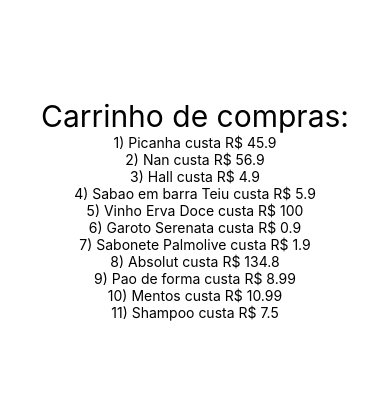
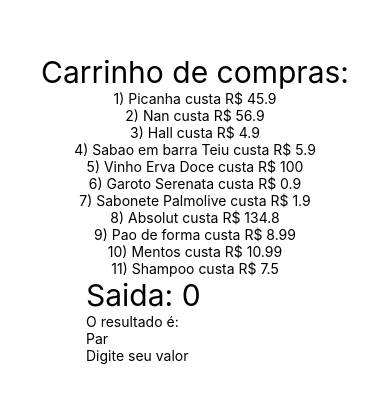
Before and after one commit to lucascarrafa/react-univc, a React Native app in the folder exercicios/: screen / in a window 390 px wide. Shown: the part 213-616 px from the top of the page. Built offline with nearby package versions, Linux system fonts and the light colour scheme.

Commit message:
aula-03052022

```diff
--- a/exercicios/App.js
+++ b/exercicios/App.js
@@ -7,9 +7,12 @@
 import Pai from './componentes/comunicacao/Pai'
 import ContadorV2 from './componentes/contador/ContadorV2'
 import Produtos from './componentes/produtos/Produtos'
+import EntradaDados from './componentes/EntradaDados'
+
 export default () => (
     <View style={tela.App}>
         <Produtos></Produtos>
+        <EntradaDados></EntradaDados>
     </View>
 )
 
--- /dev/null
+++ b/exercicios/componentes/EntradaDados.js
@@ -0,0 +1,22 @@
+import React, {useState} from 'react'
+import { View, TextInput, Text } from 'react-native'
+import Estilo from './estilo'
+import VerificaImparPar from './ParImpar'
+
+export default () => {
+    const [valor, setValor] = useState('')
+    function multiplica(){
+        return valor*7
+    }
+    return(
+        <View>
+            <Text style={Estilo.fontGrande}>Saida: {multiplica()}</Text>
+            <VerificaImparPar num={valor}></VerificaImparPar>
+            <TextInput
+            placeholder='Digite seu valor'
+            value={valor}
+            onChangeText={valor => setValor(valor)}>
+            </TextInput>
+        </View>
+    )
+}
```
